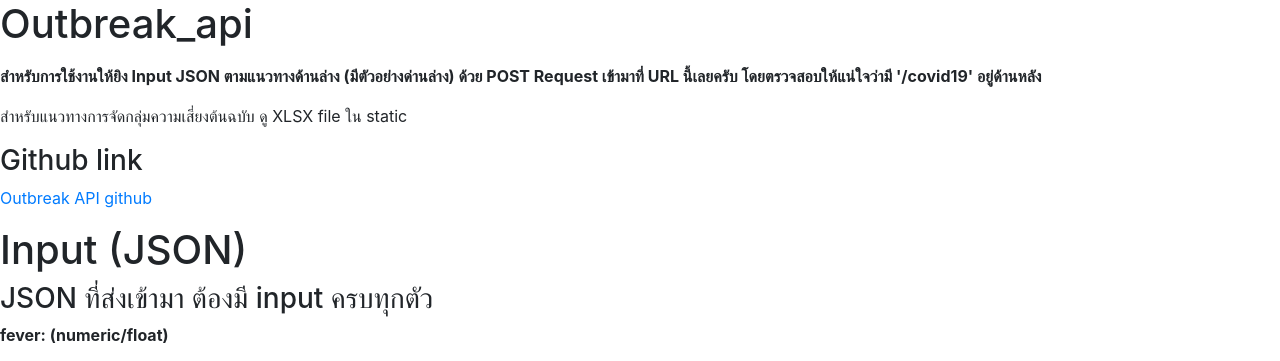
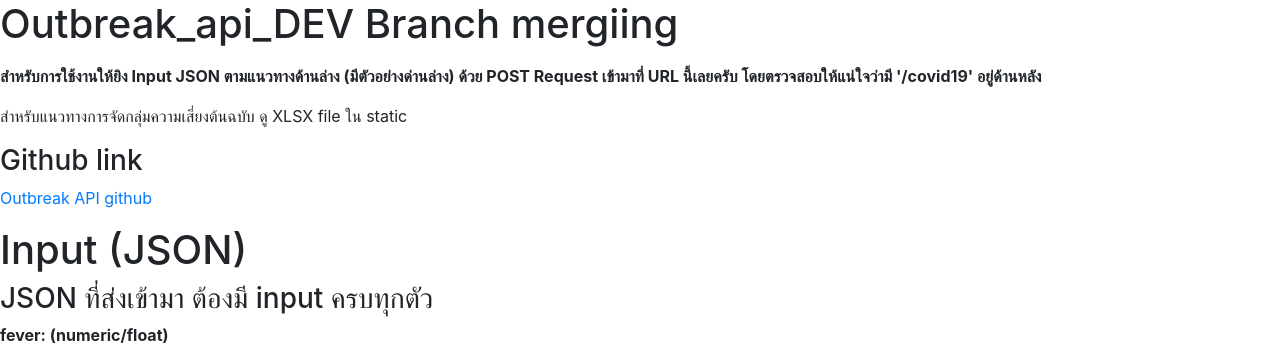
Before and after one commit to Lukespacewalker/outbreak_api, a Flask app: page /covid19 in a window 1280 px wide; the page is wider, and only the part inside the window is pictured. Shown: the top 361 px of that part. Run offline with Flask 2, Linux system fonts and the light colour scheme; parts of the project's set-up code (start-up, migrations or seed data) failed here and were passed over; some libraries are stand-ins or nearby versions.

Commit message:
Update output.html

```diff
--- a/templates/output.html
+++ b/templates/output.html
@@ -1,14 +1,14 @@
 {% extends 'base.html' %}
 
 {% block head %}
-<title>OUTPUT:Decision Support system proof of concept</title></title>
+<title>OUTPUT:Decision Support system proof of concept</title>
 {% endblock %}
 
 
 
 {% block body %}
 
-<h1>Outbreak_api</h1>
+<h1>Outbreak_api_DEV Branch mergiing</h1>
 <p></p>
 <p><strong>สำหรับการใช้งานให้ยิง Input JSON ตามแนวทางด้านล่าง (มีตัวอย่างด่านล่าง) ด้วย POST Request เข้ามาที่ URL นี้เลยครับ โดยตรวจสอบให้แน่ใจว่ามี '/covid19' อยู่ด้านหลัง</strong>
 <p></p>
```
